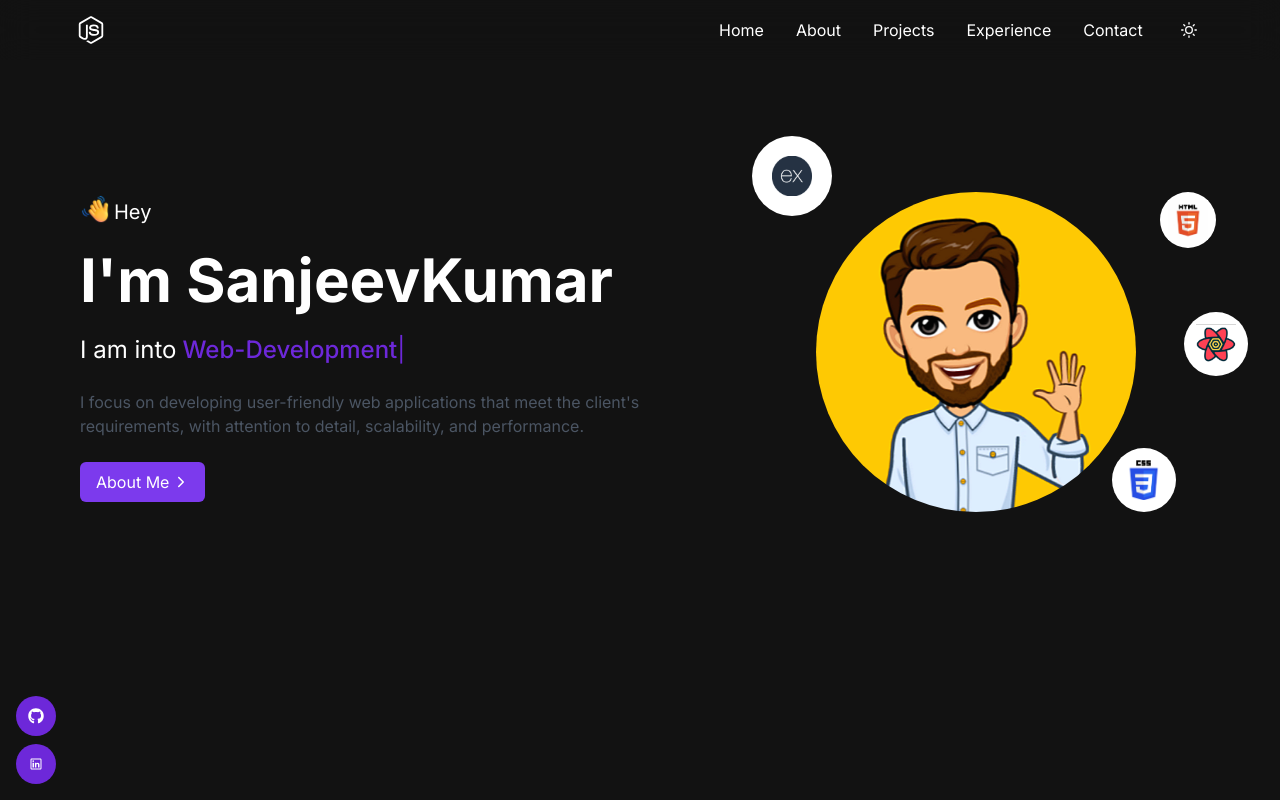
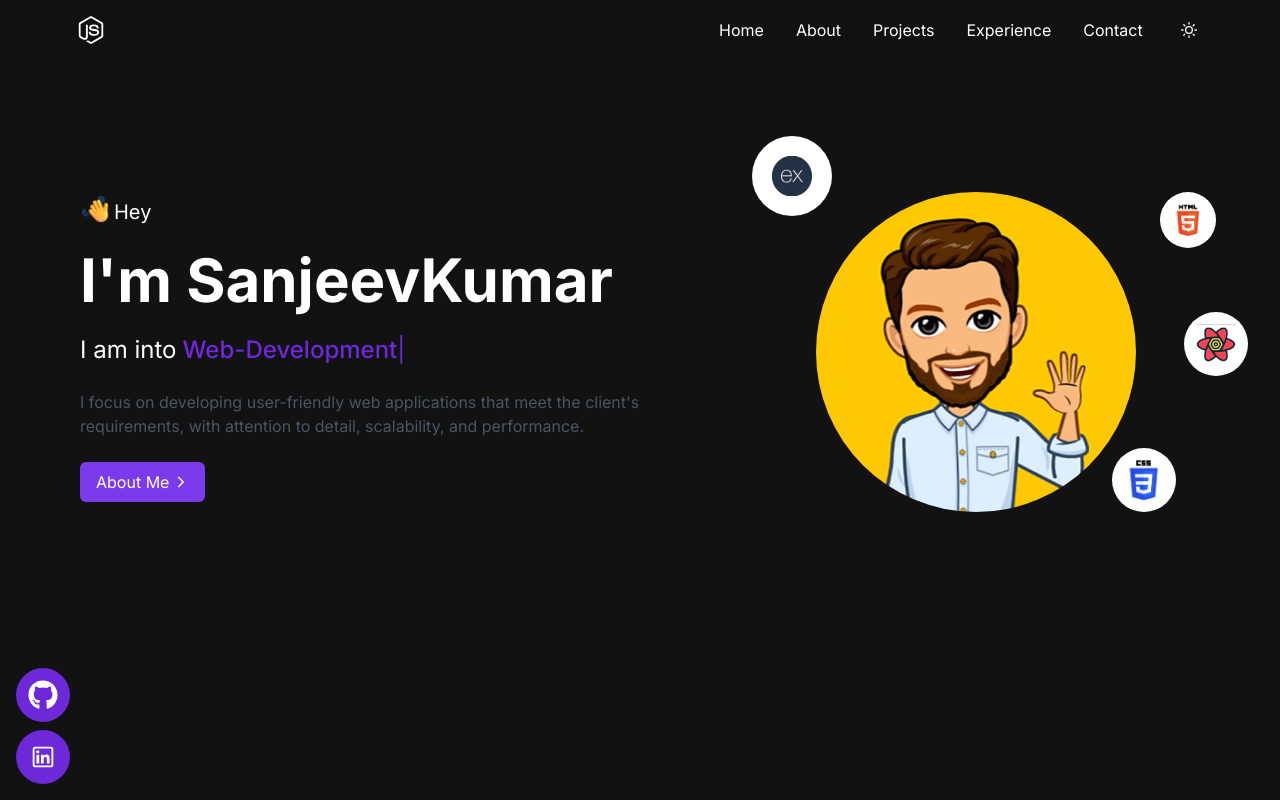
Before and after one commit to Sanjeevkumar-woks/nextjs-profile, a Next.js app: page / in a window 1280 px wide. Shown: the top 800 px of the page. Built offline with nearby package versions, Linux system fonts and the light colour scheme.

Commit message:
fixed social icon size

```diff
--- a/app/Socials.tsx
+++ b/app/Socials.tsx
@@ -8,7 +8,7 @@ const Socials = () => {
   return (
     <section
       id="socials"
-      className="fixed xl:bottom-4 xl:left-4 2xl:bottom-10 2xl:left-10 hidden lg:flex sm:flex-row gap-3 z-20"
+      className="fixed xl:bottom-4 xl:left-4 2xl:bottom-10 2xl:left-10 hidden lg:flex sm:flex-row gap-4 z-20"
     >
       <div className="socials">
         <ul className="flex flex-col gap-2">
@@ -19,7 +19,7 @@ const Socials = () => {
               rel="noreferrer"
               className="grid place-items-center p-3 hover:animate-bounce rounded-full bg-violet-700 text-white"
             >
-              <FaGithub />
+              <FaGithub size={30} />
             </Link>
           </li>
           <li>
@@ -29,7 +29,7 @@ const Socials = () => {
               rel="noreferrer"
               className="grid place-items-center p-3 hover:animate-bounce rounded-full bg-violet-700 text-white"
             >
-              <LiaLinkedin />
+              <LiaLinkedin size={30} />
             </Link>
           </li>
         </ul>
```
